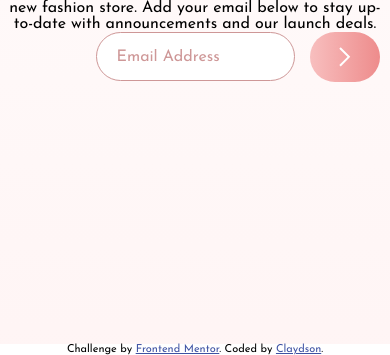
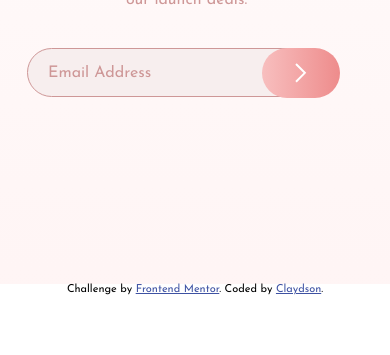
Before and after one commit to sicklex/FrontEndMentor-Challenge, a plain HTML site: page index.html in a window 390 px wide. Shown: the part 560-915 px from the top of the page. After the commit the page ends 855 px from the top, so only its background shows below. Drawn offline with Linux system fonts and the light colour scheme.

Commit message:
changing responsive mobile

```diff
--- a/index.js
+++ b/index.js
@@ -8,8 +8,6 @@ const emailEl = document.getElementById("email-el")
 const submitButton = document.getElementById("submit-button")
 const errorText = document.getElementById("error-text")
 
-
-
 submitButton.addEventListener("click", function (e){
     e.preventDefault()
     let email = emailEl.value
@@ -19,6 +17,7 @@ submitButton.addEventListener("click", function (e){
     else if (!validateEmail(email)) {
         emailEl.className = "email"
         errorText.textContent = "Please provide a valid email"
+        emailEl.style.borderColor = "red"
     }else{
         errorText.textContent = ""
     }
@@ -28,4 +27,5 @@ submitButton.addEventListener("click", function (e){
 emailEl.addEventListener("click", function(){
     errorText.textContent = ""
     emailEl.className = ""
+    emailEl.style.borderColor = ""
 })
--- a/stylesheet.css
+++ b/stylesheet.css
@@ -8,7 +8,6 @@ body{
     height:100vh;
     max-width:1440px;
     margin:0 auto;
-    margin-top:60px;
 }
 .desk-hero{
     display: none;
@@ -37,19 +36,28 @@ body{
     font-size: 2.0em;
     letter-spacing:  15px;
 }
+.infos p{
+    color: hsl(0, 36%, 70%);
+}
 .infos span{
     color: hsl(0, 36%, 70%);
     font-size: 1em;
     line-height: 1.5em;
 }
 
+.email{
+    background-image: url(images/icon-error.svg);
+    background-repeat: no-repeat;
+    background-position:19rem;
+}
 
-input[type="text"]{
-    height:49px;
+#email-el{
+    min-height:49px;
     border:1px solid hsl(0, 36%, 70%);
     padding-left:20px;
     border-radius:40px;
     font-size: 16px;
+    background-color: hsl(0, 36%, 95%);
 }
 input:focus{
     outline: none;
@@ -78,13 +86,6 @@ button:hover{
     cursor: pointer;
     background-image: url(images/icon-arrow.svg), linear-gradient(to right, hsl(0, 80%, 86%), hsl(0, 80%, 86%));
 }
-.email{
-    background-image: url(images/icon-error.svg);
-    background-repeat: no-repeat;
-    background-position:19rem;
-    border: 2px solid red;
-}
-
 
 
 @media (max-width: 766px) {
@@ -93,6 +94,32 @@ button:hover{
     }
     main{
         height: 100vh;
+    }
+    .infos{
+        margin-left: 20px;
+    }
+    .infos p{
+        width: 90%;
+        margin:20px 0;
+    }
+    .container-form{
+        margin-top: 40px;
+
+    }
+    input[type="text"]{
+        width:80%;
+        margin:0;
+        position:relative;
+        right: 30px;
+    }
+    button{
+        position:absolute;
+        right: 50px;
+        width: 20%;
+    }
+    .container-form .error{
+        margin:10px;
+        text-align:left;
     }
 }
 @media (min-width: 767px){
@@ -147,7 +174,7 @@ button:hover{
     }
     .infos p {
         width: 90%;
-        margin:0;
+        margin:20px 0;
         line-height: 1.5em;
     }
     .main-container{
@@ -158,7 +185,7 @@ button:hover{
     }
     button{
         position:relative;
-        top: 21px;
+        top: -5px;
         right:60px;
     }
 }
```
